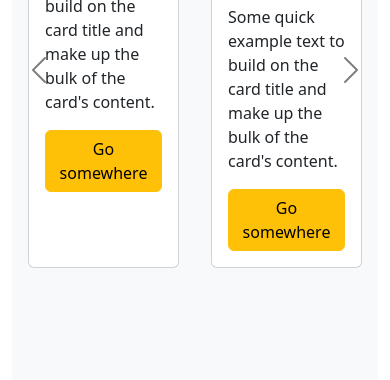
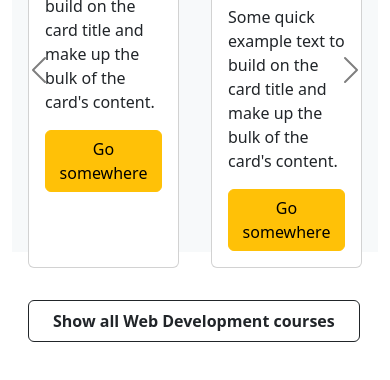
Before and after one commit to MamatovaElnoza/udemy, a plain HTML site: page index.html in a window 390 px wide. Shown: the part 860-1240 px from the top of the page. After the commit the page ends 1218 px from the top, so only its background shows below. Drawn offline with nearby package versions, Linux system fonts and the light colour scheme.

Commit message:
Button plus Responsive

```diff
--- a/assets/css/style.css
+++ b/assets/css/style.css
@@ -18,7 +18,7 @@ a {
 
 #courses {
     width: 100%;
-    height: 3000px;
+    height: 840px;
     background-color: #f7f9fa;
 }
 
--- a/index.html
+++ b/index.html
@@ -312,6 +312,7 @@
                         <span class="visually-hidden">Next</span>
                     </button>
                 </div>
+                <button type="button" class="btn btn-outline-dark m-3 px-4 py-2" style="font-weight: 700;">Show all Web Development courses</button>
             </section>
         </main>
     </div>
```
